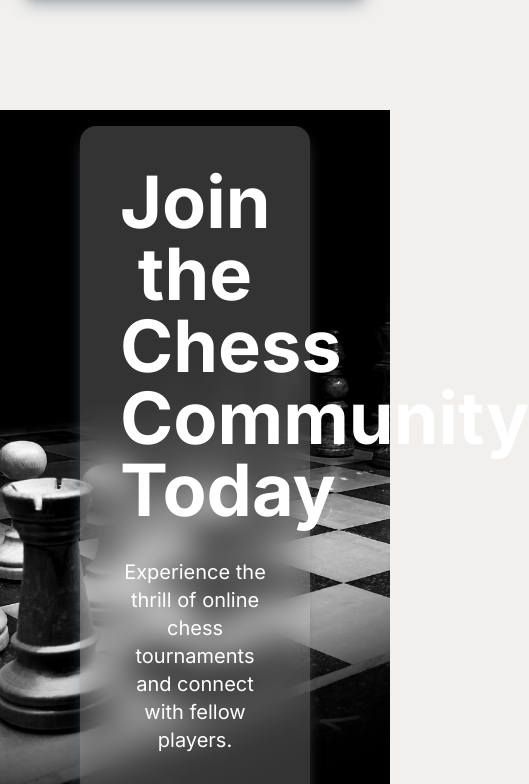
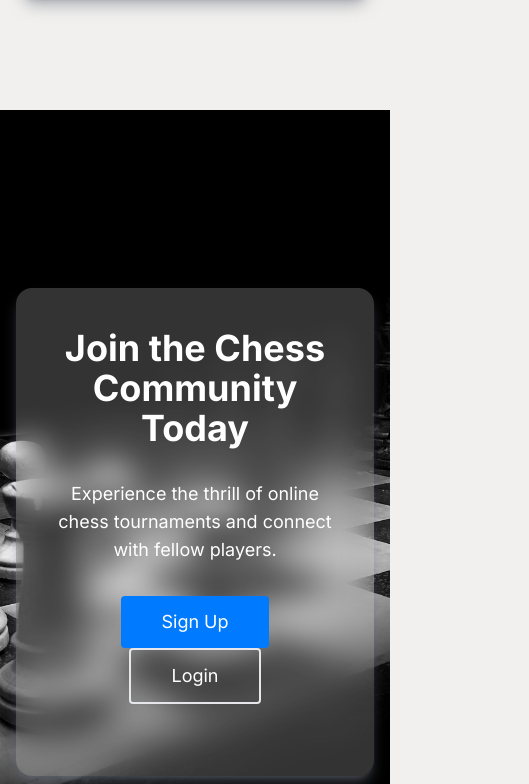
Before and after one commit to SanjanaFernando/eChess, a React (Vite) app: page / in a window 390 px wide. Shown: the part 3124-3908 px from the top of the page, 529 px wide, since content can reach past the window. Built offline with nearby package versions, Linux system fonts and the light colour scheme; no server answers.

Commit message:
Mobile responsivenes Update

```diff
--- a/src/components/Footer.jsx
+++ b/src/components/Footer.jsx
@@ -5,16 +5,16 @@ const Footer = () => {
   return (
     <footer className="text-center text-white">
       <div
-        className="bg-cover bg-center bg-no-repeat min-h-screen text-left flex flex-col justify-center px-20"
+        className="bg-cover bg-center bg-no-repeat min-h-screen text-left flex flex-col justify-center px-4 sm:px-20"
         style={{ backgroundImage: "url('chessboard1.jpg')" }}
       >
         <div className="bg-white/20 backdrop-blur-lg rounded-2xl shadow-lg shadow-gray-500/50 p-10 text-center">
-          <p className="font-bold text-7xl">Join the Chess Community Today</p>
-          <p className="my-8 text-xl">
+          <p className="font-bold text-4xl sm:text-7xl">Join the Chess Community Today</p>
+          <p className="my-8 text-lg sm:text-xl">
             Experience the thrill of online chess tournaments and connect with
             fellow players.
           </p>
-          <div className="flex my-8 justify-center">
+          <div className="flex flex-col sm:flex-row my-8 justify-center">
             <Link to="/signup">
               <button className="bg-blue text-white border-none py-3 px-10 cursor-pointer rounded text-lg transition duration-300 ease-in-out hover:bg-sky-500 hover:text-white">
                 Sign Up
--- a/src/components/Organizerdashboard.jsx
+++ b/src/components/Organizerdashboard.jsx
@@ -277,7 +277,7 @@ const TournamentsPage = () => {
 	return (
 		<div className="bg-gray-100 min-h-screen p-6" onClick={closeDropdown}>
 			{/* Navbar */}
-			<nav className="bg-gray-200 p-4 flex justify-between items-center mb-8 rounded-md shadow">
+			<nav className="bg-gray-200 p-4 flex flex-col sm:flex-row justify-between items-center mb-8 rounded-md shadow">
 				<h1 className="text-xl font-semibold text-gray-800 flex items-center">
 					<div className="flex items-center">
 						<img
@@ -287,7 +287,7 @@ const TournamentsPage = () => {
 						/>
 					</div>
 				</h1>
-				<div className="flex space-x-8">
+				<div className="flex flex-col sm:flex-row space-y-2 sm:space-y-0 sm:space-x-8">
 					<a
 						href="#"
 						className="text-gray-800 font-medium"
@@ -298,18 +298,16 @@ const TournamentsPage = () => {
 					<a
 						href="/pp"
 						className="text-gray-800 font-medium"
-
 					>
 						Players
 					</a>
-
 					<a href="/opay" className="text-gray-800 font-medium">
 						Payments
 					</a>
 				</div>
-				<div className="relative">
+				<div className="relative mt-4 sm:mt-0">
 					<div
-						className="mt-4 sm:mt-0 flex items-center cursor-pointer"
+						className="flex items-center cursor-pointer"
 						onClick={(e) => {
 							e.stopPropagation();
 							toggleDropdown();
@@ -350,14 +348,12 @@ const TournamentsPage = () => {
 				<h2 className="text-lg font-semibold text-gray-700 mb-4">
 					Search for Tournaments
 				</h2>
-				<div className="flex items-center space-x-4">
-
-
+				<div className="flex flex-col sm:flex-row items-center space-y-4 sm:space-y-0 sm:space-x-4">
 					<select
 						onChange={(e) =>
 							handleFilterChange("entry", e.target.value)
 						}
-						className="bg-white p-2 rounded-full border border-gray-300 text-gray-600 w-48"
+						className="bg-white p-2 rounded-full border border-gray-300 text-gray-600 w-full sm:w-48"
 					>
 						<option value="">Entry Type</option>
 						<option value="Free">Free</option>
--- a/src/components/organizer/Tournament_organizer_dahboard_ongoing.jsx
+++ b/src/components/organizer/Tournament_organizer_dahboard_ongoing.jsx
@@ -32,7 +32,7 @@ const OrganizerDashboardOngoing = () => {
 
   return (
     <div className="min-h-screen bg-gray-100 p-6">
-         {/* Header Section */}
+      {/* Header Section */}
       <header className="bg-gray-200 p-4 flex flex-col sm:flex-row justify-between items-center">
         <div className="flex items-center">
           <img src="/LogoB.png" alt="eChess Logo" className="h-10 mr-4" />
@@ -56,7 +56,6 @@ const OrganizerDashboardOngoing = () => {
         </div>
       </header>
       <header className="bg-red-100 p-6 rounded-lg shadow-lg mt-6 text-black text-center">
-
         <h1 className="text-2xl font-bold">Ongoing Tournament</h1>
       </header>
 
--- a/src/components/organizer/Tournament_organizer_dashboard_upcomming.jsx
+++ b/src/components/organizer/Tournament_organizer_dashboard_upcomming.jsx
@@ -211,7 +211,7 @@ const UpcomingTournamentOrganizerView = () => {
           </div>
 
           {/* Image Placeholder */}
-          <div className="bg-gray-200 rounded-lg h-64">
+          <div className="bg-gray-200 rounded-lg h-64 md:h-auto">
             <img
               src={colomboImage}
               alt="Tournament"
--- a/src/components/player/Tournament_finished_player.jsx
+++ b/src/components/player/Tournament_finished_player.jsx
@@ -160,7 +160,7 @@ const FinishedTournamentPage = () => {
               tournament that brings together chess enthusiasts from across Sri
               Lanka. This open event welcomes players of all skill levels, from
               seasoned grandmasters to enthusiastic beginners. With rapid time
-              controls, the action is non- stop, offering exciting games and a
+              controls, the action is non-stop, offering exciting games and a
               chance to test your quick-thinking strategies. Compete for prize
               money, rating points, and the coveted title of Colombo Rapid Chess
               Open Champion! Join us for a day of thrilling chess in the heart
@@ -170,7 +170,7 @@ const FinishedTournamentPage = () => {
           </div>
 
           {/* Image Placeholder */}
-          <div className="bg-gray-200 rounded-lg h-64">
+          <div className="bg-gray-200 rounded-lg h-64 md:h-auto">
             <img
               src="colombo.jpg"
               alt="Tournament"
--- a/src/components/player/Tournament_player_dashboard_ongoing.jsx
+++ b/src/components/player/Tournament_player_dashboard_ongoing.jsx
@@ -163,7 +163,7 @@ const TournamentDashboard = () => {
               tournament that brings together chess enthusiasts from across Sri
               Lanka. This open event welcomes players of all skill levels, from
               seasoned grandmasters to enthusiastic beginners. With rapid time
-              controls, the action is non- stop, offering exciting games and a
+              controls, the action is non-stop, offering exciting games and a
               chance to test your quick-thinking strategies. Compete for prize
               money, rating points, and the coveted title of Colombo Rapid Chess
               Open Champion! Join us for a day of thrilling chess in the heart
@@ -173,7 +173,7 @@ const TournamentDashboard = () => {
           </div>
 
           {/* Image Placeholder */}
-          <div className="bg-gray-200 rounded-lg h-64">
+          <div className="bg-gray-200 rounded-lg h-64 md:h-auto">
             <img
               src="colombo.jpg"
               alt="Tournament"
--- a/src/components/player/Tournament_player_dashboard_upcommng.jsx
+++ b/src/components/player/Tournament_player_dashboard_upcommng.jsx
@@ -168,14 +168,14 @@ const TournamentPage = () => {
               of Colombo.
             </p>
             {isRegistered && ( // Conditionally render the button
-              <button className="bg-blue hover:bg-blue-700 text-white font-bold py-2 px-4 rounded">
+              <button className="bg-blue-500 hover:bg-blue-700 text-white font-bold py-2 px-4 rounded">
                 Register
               </button>
             )}
           </div>
 
           {/* Image Placeholder */}
-          <div className="bg-gray-200 rounded-lg h-64">
+          <div className="bg-gray-200 rounded-lg h-64 md:h-auto">
             <img
               src="colombo.jpg"
               alt="Tournament"
@@ -191,7 +191,7 @@ const TournamentPage = () => {
           <h2 className="text-2xl font-extrabold text-gray-900 mb-8 text-center">
             Tournament Details
           </h2>
-          <div className="grid grid-cols-2 md:grid-cols-4 gap-8">
+          <div className="grid grid-cols-1 md:grid-cols-4 gap-8">
             {/* Payments */}
             <div className="text-center">
               {/* Payment Icon */}
```
